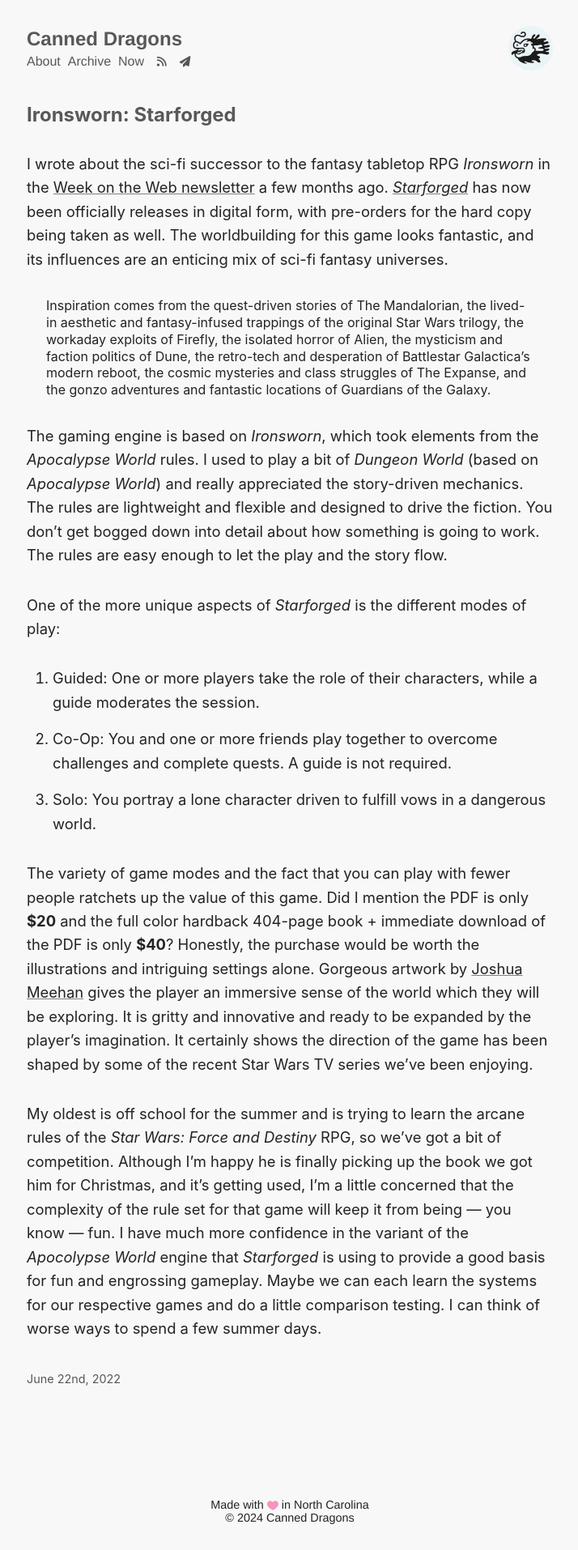
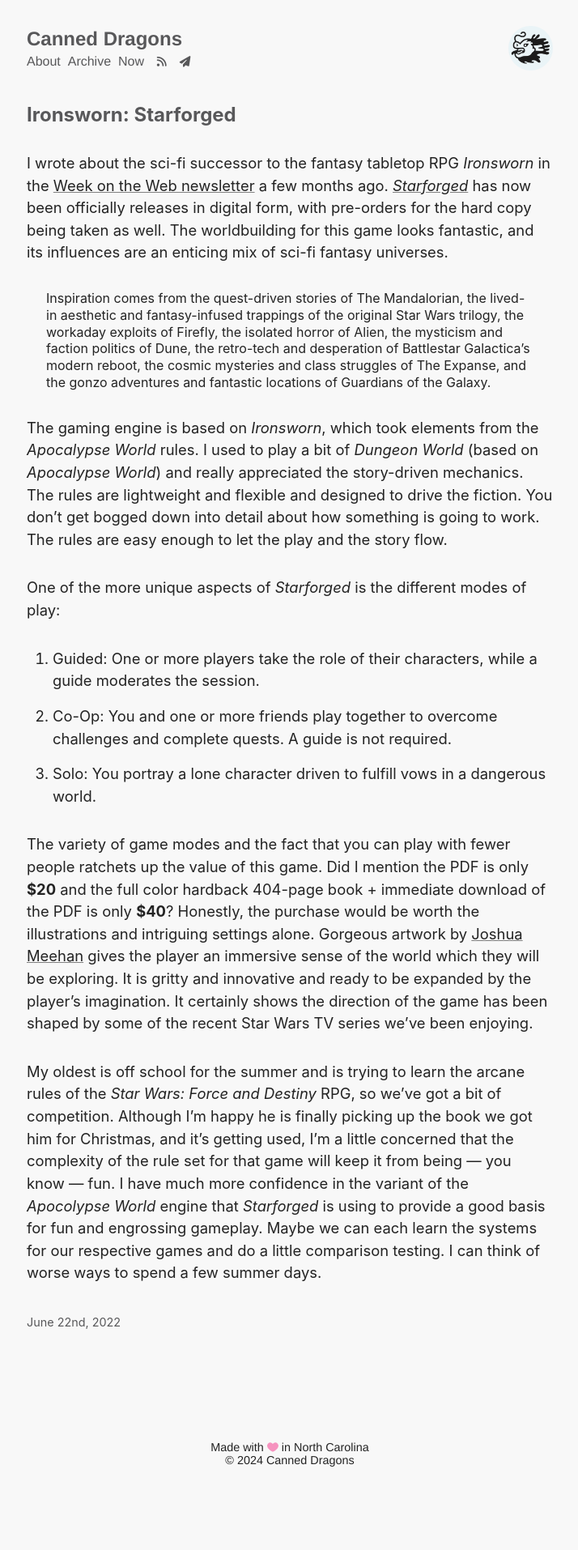
Before and after one commit to frostedechoes/canneddragons, a Jekyll site: the page built from _posts/2022-06-22-ironsworn-starforged.markdown, in a window 1280 px wide. Shown: the whole page at 81% size, without its empty margins (282-996 px from the left). Built offline with Jekyll 4.4.1, drawn with Linux system fonts in a browser that asks for light colours; nearby versions of some CDN libraries; after the commit the page ends 1843 px from its top, so only the background shows below that.

Commit message:
changed font size

```diff
--- a/css/main.scss
+++ b/css/main.scss
@@ -27,7 +27,7 @@
 
 @media (max-width: 600px) {
   :root {
-    --body-font-size: 1.125rem;
+    --body-font-size: 1rem;
     --line-height: 1.575rem;
     --h1-font-size: 1.625rem;
     --h2-font-size: 1.375rem;
@@ -97,7 +97,7 @@
 
 p, li, details, summary {
   font-size: var(--body-font-size);
-  line-height: 1.6;
+  line-height: 1.5;
 }
 
 .avatar {
```
